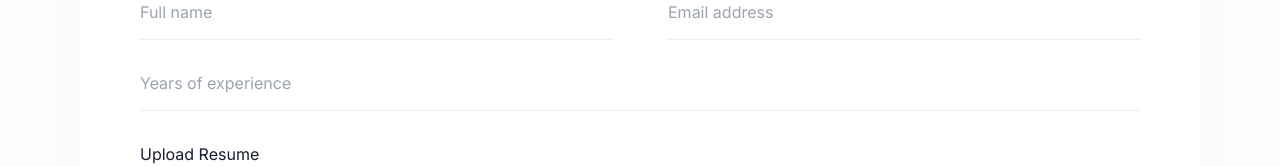
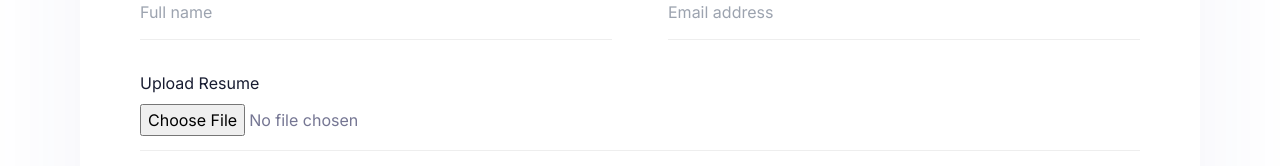
Before and after one commit to tracie96/dataverse, a Next.js app: page /internship-form in a window 1280 px wide. Shown: the part 299-465 px from the top of the page. Built offline with nearby package versions, Linux system fonts and the light colour scheme; no server answers.

Commit message:
remove yoe

```diff
--- a/app/(site)/internship-form/page.tsx
+++ b/app/(site)/internship-form/page.tsx
@@ -262,9 +262,7 @@ export default function InternshipForm() {
                             <input type="text" name="fullName" value={formData.fullName} onChange={handleInputChange} placeholder="Full name" className="w-full border-b border-stroke bg-transparent pb-3.5 focus:border-waterloo dark:border-strokedark lg:w-1/2" required />
                             <input type="email" name="email" value={formData.email} onChange={handleInputChange} placeholder="Email address"  className="w-full border-b border-stroke bg-transparent pb-3.5 focus:border-waterloo dark:border-strokedark lg:w-1/2" required />
                         </div>
-                        <div className="mb-7.5">
-                            <input type="text" name="experience" value={formData.experience} onChange={handleInputChange} placeholder="Years of experience" className="w-full border-b border-stroke bg-transparent pb-3.5 focus:border-waterloo dark:border-strokedark" required />
-                        </div>
+
                         <div className="mb-7.5">
                             <label htmlFor="resumeFile" className="block mb-2 text-black dark:text-white">Upload Resume</label>
                             <input id="resumeFile" name="resumeFile" type="file" accept=".pdf,.doc,.docx,.txt" onChange={handleFileChange} className="w-full border-b border-stroke bg-transparent pb-3.5 focus:border-waterloo dark:border-strokedark" required />
```
